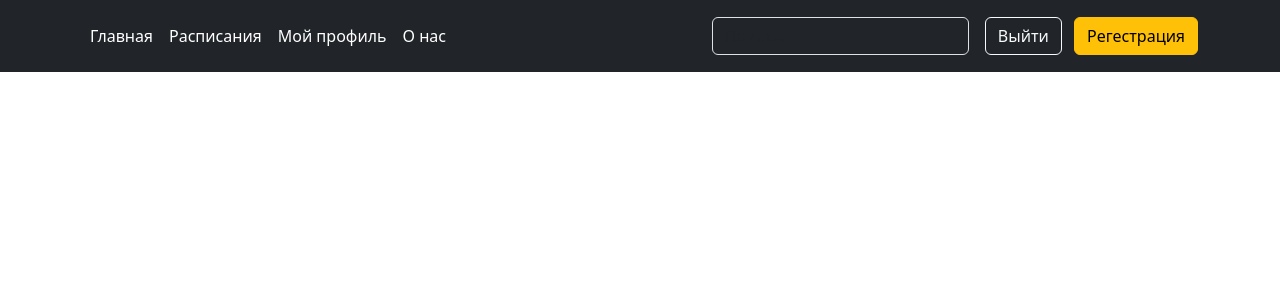
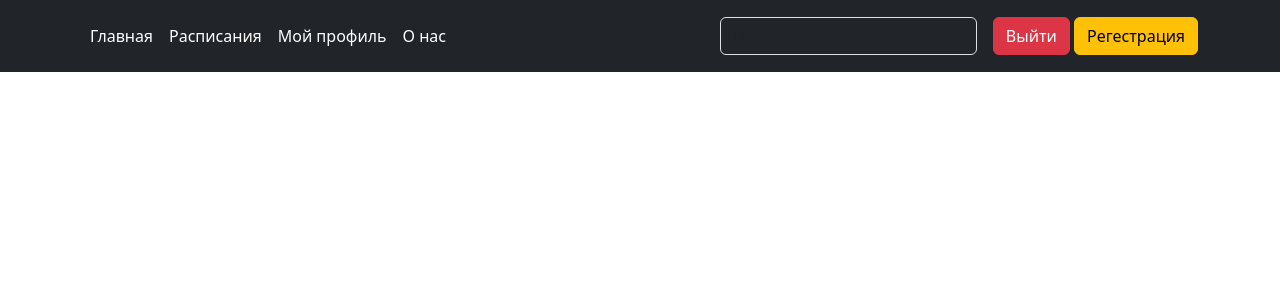
Before and after one commit to ownermorax/Usazd, a Django app: page /autho/ in a window 1280 px wide. Shown: the top 300 px of the page. Run offline with Django 5.2, Linux system fonts and the light colour scheme; the visitor is signed in with stand-in values (Sample User, id 1).

Commit message:
Fix header

```diff
--- a/USAZD/urls.py
+++ b/USAZD/urls.py
@@ -18,6 +18,7 @@ from django.contrib import admin
 from django.urls import path
 from main import views
 from django.contrib.auth import views as auth_views
+from django.contrib.auth.views import LogoutView
 
 urlpatterns = [
     path('admin/', admin.site.urls),
@@ -27,5 +28,5 @@ urlpatterns = [
     path('reg/', views.reg,name="reg"),
     path('autho/', views.autho, name="autho"),
     path('timetable/', views.timetable, name="timetable"),
-    path('logout/', auth_views.LogoutView.as_view(), name='logout'),
+    path('logout/', LogoutView.as_view(), name='logout'),
 ]
--- a/main/templates/header.html
+++ b/main/templates/header.html
@@ -29,10 +29,9 @@
                 </form>
                 <div class="text-end">
                     {% if user.is_authenticated %}
-                            <form method="post" action="{% url 'logout' %}" style="display: inline;">
-                                {% csrf_token %}
-                                <button type="button" class="btn btn-outline-light me-2">Выйти</button>
-                            </form>
+                            <a href="{% url 'autho' %}" class="btn btn-danger">
+                                Выйти
+                            </a>
                     {% else %}
                         <button type="button" class="btn btn-outline-light me-2" onclick="window.location.href='/autho'">Войти</button>
                     {% endif %}
```
